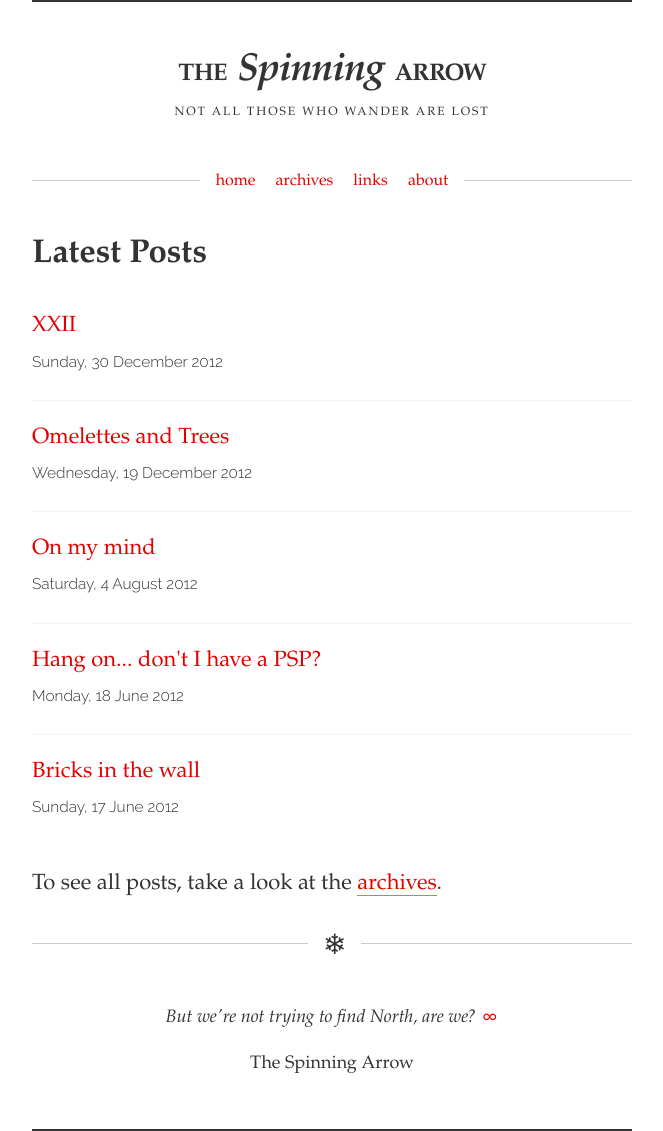
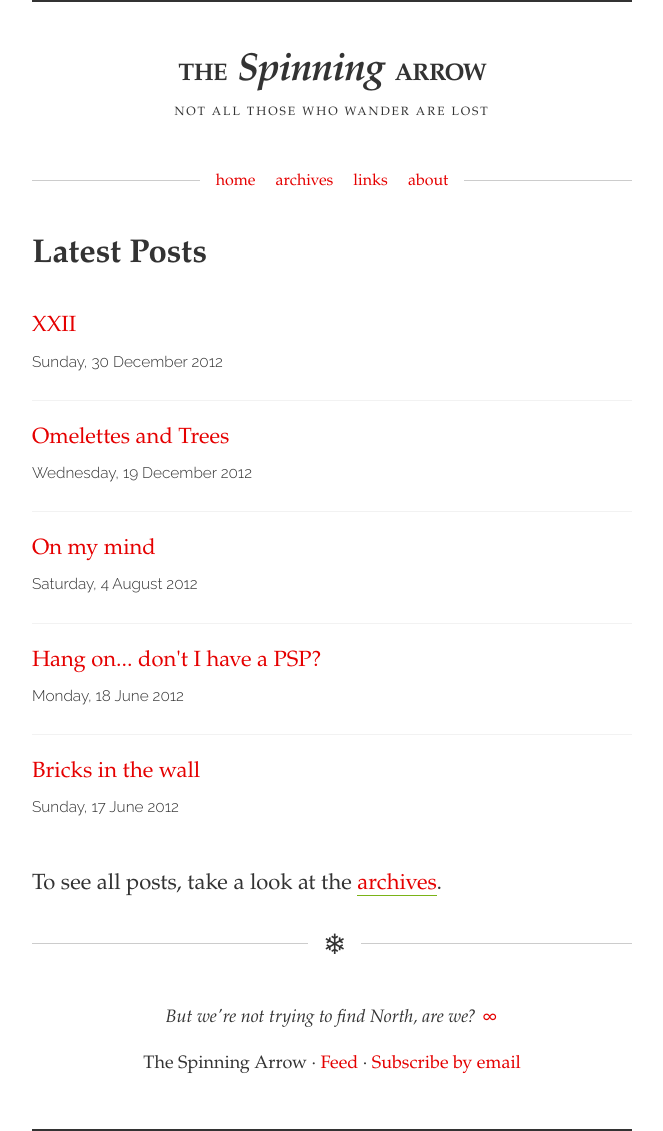
Before and after one commit to spinningarrow/blog.sahil.me, a Jekyll site: the page built from index.html, in a window 1280 px wide. Shown: the whole page, without its empty margins (308-971 px from the left). Built offline with Jekyll 4.4.1, drawn with Linux system fonts in a browser that asks for light colours; some web fonts are replaced; comment, search, counter and statistics services are not loaded.

Commit message:
Add link to feed
* Added feed link and email subscription link

```diff
--- a/_layouts/default.html
+++ b/_layouts/default.html
@@ -45,8 +45,12 @@
 
 	<footer>
 		<blockquote>But we're not trying to find North, are we?
-			<a href="http://www.imdb.com/title/tt0325980/quotes?qt=qt0416724">∞</a></blockquote>
-		<p>The Spinning Arrow<!--  Powered by Jekyll. --></p>
+			<a href="http://www.imdb.com/title/tt0325980/quotes?qt=qt0416724">∞</a>
+		</blockquote>
+		<p>The Spinning Arrow &middot;
+			<a href="http://feeds.feedburner.com/sahil">Feed</a> &middot;
+			<a href="http://feedburner.google.com/fb/a/mailverify?uri=sahil&amp;loc=en_US">Subscribe by email</a>
+		</p>
 	</footer>
 
 	<!-- Google Analytics -->
```
